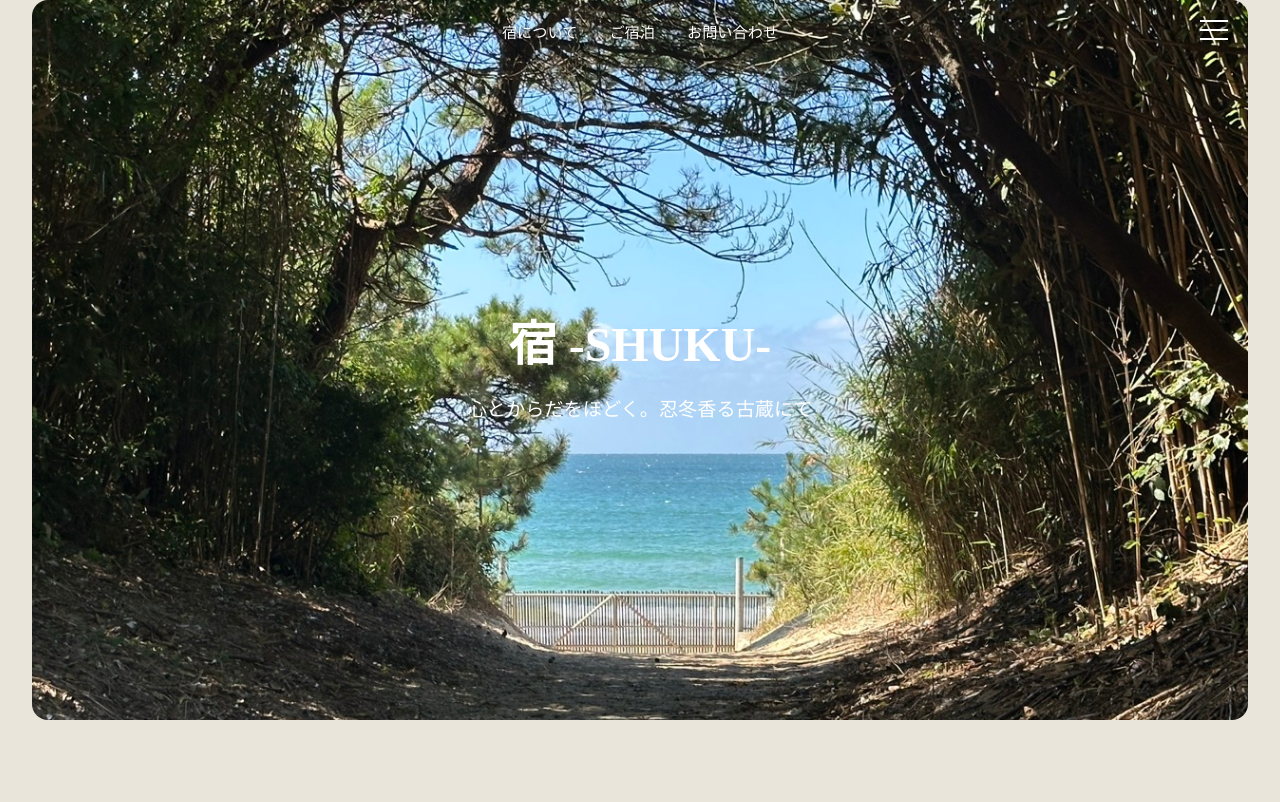
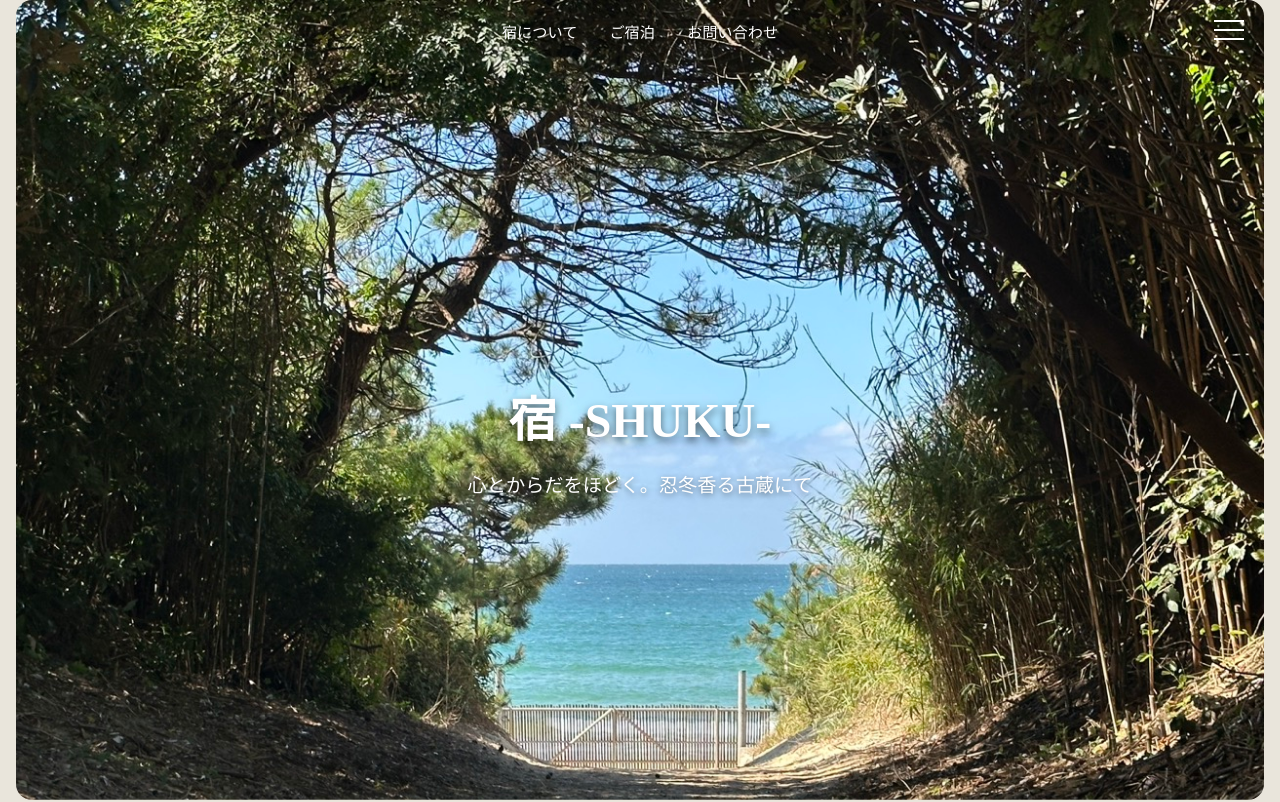
Before and after one commit to likeiga2/secret-beach-villa, a Next.js app: page / in a window 1280 px wide. Shown: the top 802 px of the page. Built offline with nearby package versions, Linux system fonts and the light colour scheme.

Commit message:
Update index.js

```diff
--- a/pages/index.js
+++ b/pages/index.js
@@ -1,22 +1,33 @@
-import { useState, useEffect } from 'react';
-import Link from 'next/link';
+import { useState, useEffect } from "react";
+import Link from "next/link";
 
 export default function Home() {
   const images = ["/IMG_5949.jpeg", "/IMG_5947.jpeg", "/IMG_5941.jpeg"];
   const [currentIndex, setCurrentIndex] = useState(0);
   const [menuOpen, setMenuOpen] = useState(false);
+  const [scrollY, setScrollY] = useState(0);
 
+  // 背景切り替え
   useEffect(() => {
     const interval = setInterval(() => {
-      setCurrentIndex(prev => (prev + 1) % images.length);
+      setCurrentIndex((prev) => (prev + 1) % images.length);
     }, 4000);
     return () => clearInterval(interval);
+  }, []);
+
+  // パララックス効果
+  useEffect(() => {
+    const handleScroll = () => setScrollY(window.scrollY);
+    window.addEventListener("scroll", handleScroll);
+    return () => window.removeEventListener("scroll", handleScroll);
   }, []);
 
   return (
     <>
       <style jsx global>{`
-        html, body, #__next {
+        html,
+        body,
+        #__next {
           margin: 0;
           padding: 0;
           background-color: #e9e5db;
@@ -26,236 +37,290 @@ export default function Home() {
           text-decoration: none !important;
           color: inherit !important;
         }
+        .menuButton:hover span {
+          transform: scale(1.1);
+          opacity: 0.8;
+        }
+        @keyframes slideIn {
+          from {
+            transform: translateX(100%);
+            opacity: 0;
+          }
+          to {
+            transform: translateX(0);
+            opacity: 1;
+          }
+        }
+        @keyframes slideOut {
+          from {
+            transform: translateX(0);
+            opacity: 1;
+          }
+          to {
+            transform: translateX(100%);
+            opacity: 0;
+          }
+        }
       `}</style>
 
       <div
         style={{
+          fontFamily: "'Noto Serif JP', serif",
           margin: 0,
-          fontFamily: "'Noto Serif JP', serif",
-          padding: '0 16px', // 両端に約1cmの余白
+          padding: "0 16px",
         }}
       >
-        <div
+        {/* ===== Hero Section ===== */}
+        <section
           style={{
-            margin: '0 auto',
-            width: '100%',
-            maxWidth: 'calc(100% - 32px)',
-            position: 'relative',
+            position: "relative",
+            height: "100vh",
+            borderRadius: "16px",
+            overflow: "hidden",
+            margin: "0 auto",
           }}
         >
-          <section
-            style={{
-              position: 'relative',
-              height: '90vh',
-              overflow: 'hidden',
-              borderRadius: '16px',
-            }}
-          >
-            {/* 背景画像（クロスフェード） */}
+          {/* 背景画像（クロスフェード＋パララックス） */}
           {images.map((src, index) => (
             <div
               key={index}
               style={{
                 backgroundImage: `url(${src})`,
-                  backgroundSize: 'cover',
-                  backgroundPosition: 'center',
-                  position: 'absolute',
+                backgroundSize: "cover",
+                backgroundPosition: `center ${scrollY * 0.3}px`,
+                position: "absolute",
                 inset: 0,
                 opacity: currentIndex === index ? 1 : 0,
-                  transition: 'opacity 1s ease-in-out',
+                transition: "opacity 1.2s ease-in-out",
+                willChange: "transform, opacity",
               }}
             />
           ))}
 
-            {/* 上部メニュー */}
+          {/* ナビゲーションメニュー */}
           <nav
             style={{
-                position: 'absolute',
-                top: '20px',
-                left: '50%',
-                transform: 'translateX(-50%)',
+              position: "absolute",
+              top: "20px",
+              left: "50%",
+              transform: "translateX(-50%)",
               zIndex: 3,
-                display: 'flex',
-                gap: '2rem',
-                fontSize: '0.95rem',
-                color: '#fff',
-                textShadow: '0 1px 3px rgba(0,0,0,0.6)',
+              display: "flex",
+              gap: "2rem",
+              color: "#fff",
+              textShadow: "0 2px 4px rgba(0,0,0,0.5)",
+              fontSize: "0.95rem",
             }}
           >
             <Link href="/about">
-                <span style={{ color: '#fff', cursor: 'pointer' }}>宿について</span>
+              <span style={{ color: "#fff", cursor: "pointer" }}>宿について</span>
             </Link>
             <Link href="/stay">
-                <span style={{ color: '#fff', cursor: 'pointer' }}>ご宿泊</span>
+              <span style={{ color: "#fff", cursor: "pointer" }}>ご宿泊</span>
             </Link>
             <Link href="/contact">
-                <span style={{ color: '#fff', cursor: 'pointer' }}>お問い合わせ</span>
+              <span style={{ color: "#fff", cursor: "pointer" }}>お問い合わせ</span>
             </Link>
           </nav>
 
-            {/* キャッチコピー */}
+          {/* ハンバーガーメニュー */}
           <div
-              style={{
-                position: 'relative',
-                zIndex: 2,
-                textAlign: 'center',
-                color: '#fff',
-                top: '45%',
-                transform: 'translateY(-50%)',
-              }}
-            >
-              <h1 style={{ fontSize: '3rem', marginBottom: '1rem' }}>宿 -SHUKU-</h1>
-              <p style={{ fontSize: '1.2rem' }}>心とからだをほどく。忍冬香る古蔵にて</p>
-            </div>
-
-            {/* ハンバーガーメニュー（モバイル用） */}
-            <div
+            className="menuButton"
             onClick={() => setMenuOpen(true)}
             style={{
-                position: 'absolute',
-                top: '20px',
-                right: '20px',
-                width: '28px',
-                height: '20px',
-                cursor: 'pointer',
+              position: "absolute",
+              top: "20px",
+              right: "20px",
+              width: "30px",
+              height: "20px",
+              cursor: "pointer",
               zIndex: 4,
-                display: 'flex',
-                flexDirection: 'column',
-                justifyContent: 'space-between',
+              display: "flex",
+              flexDirection: "column",
+              justifyContent: "space-between",
+              transition: "all 0.3s ease",
             }}
           >
             <span
               style={{
-                  display: 'block',
-                  height: '2px',
-                  backgroundColor: '#fff',
-                  transition: 'transform 0.3s',
-                  transform: menuOpen ? 'rotate(45deg) translateY(8px)' : 'none',
+                display: "block",
+                height: "2px",
+                backgroundColor: "#fff",
+                transition: "all 0.3s",
+                transform: menuOpen ? "rotate(45deg) translateY(8px)" : "none",
               }}
             />
             <span
               style={{
-                  display: 'block',
-                  height: '2px',
-                  backgroundColor: '#fff',
-                  transition: 'opacity 0.3s',
+                display: "block",
+                height: "2px",
+                backgroundColor: "#fff",
+                transition: "opacity 0.3s",
                 opacity: menuOpen ? 0 : 1,
               }}
             />
             <span
               style={{
-                  display: 'block',
-                  height: '2px',
-                  backgroundColor: '#fff',
-                  transition: 'transform 0.3s',
-                  transform: menuOpen ? 'rotate(-45deg) translateY(-8px)' : 'none',
+                display: "block",
+                height: "2px",
+                backgroundColor: "#fff",
+                transition: "all 0.3s",
+                transform: menuOpen ? "rotate(-45deg) translateY(-8px)" : "none",
               }}
             />
+          </div>
+
+          {/* メインテキスト */}
+          <div
+            style={{
+              position: "relative",
+              zIndex: 2,
+              textAlign: "center",
+              color: "#fff",
+              top: "50%",
+              transform: "translateY(-50%)",
+            }}
+          >
+            <h1
+              style={{
+                fontSize: "3rem",
+                marginBottom: "1rem",
+                textShadow: "0 4px 8px rgba(0,0,0,0.6)",
+              }}
+            >
+              宿 -SHUKU-
+            </h1>
+            <p
+              style={{
+                fontSize: "1.2rem",
+                textShadow: "0 2px 6px rgba(0,0,0,0.5)",
+              }}
+            >
+              心とからだをほどく。忍冬香る古蔵にて
+            </p>
           </div>
 
           {/* スライドメニュー */}
           {menuOpen && (
             <>
+              {/* 背景のブラー */}
               <div
                 onClick={() => setMenuOpen(false)}
                 style={{
-                    position: 'fixed',
+                  position: "fixed",
                   top: 0,
                   left: 0,
-                    width: '100%',
-                    height: '100%',
-                    backdropFilter: 'blur(6px)',
-                    backgroundColor: 'rgba(0,0,0,0.6)',
+                  width: "100%",
+                  height: "100%",
+                  backdropFilter: "blur(6px)",
+                  backgroundColor: "rgba(0,0,0,0.6)",
                   zIndex: 10,
+                  animation: "fadeIn 0.3s ease-in-out",
                 }}
               />
+              {/* スライドパネル */}
               <div
                 style={{
-                    position: 'fixed',
+                  position: "fixed",
                   top: 0,
                   right: 0,
-                    width: '60%',
-                    maxWidth: '420px',
-                    height: '100%',
-                    backgroundColor: '#f4f1ec',
-                    color: '#333',
-                    padding: '3rem 2rem',
+                  width: "60%",
+                  maxWidth: "420px",
+                  height: "100%",
+                  backgroundColor: "#f4f1ec",
+                  color: "#333",
+                  padding: "3rem 2rem",
                   zIndex: 11,
-                    transform: menuOpen ? 'translateX(0)' : 'translateX(100%)',
-                    transition: 'transform 0.4s ease',
+                  animation: menuOpen ? "slideIn 0.4s ease forwards" : "slideOut 0.4s ease forwards",
                 }}
               >
                 <div
                   onClick={() => setMenuOpen(false)}
                   style={{
-                      position: 'absolute',
-                      top: '20px',
-                      right: '20px',
-                      width: '24px',
-                      height: '24px',
-                      cursor: 'pointer',
+                    position: "absolute",
+                    top: "20px",
+                    right: "20px",
+                    width: "24px",
+                    height: "24px",
+                    cursor: "pointer",
                   }}
                 >
                   <span
                     style={{
-                        position: 'absolute',
-                        top: '50%',
+                      position: "absolute",
+                      top: "50%",
                       left: 0,
-                        width: '100%',
-                        height: '2px',
-                        backgroundColor: '#333',
-                        transform: 'rotate(45deg)',
+                      width: "100%",
+                      height: "2px",
+                      backgroundColor: "#333",
+                      transform: "rotate(45deg)",
                     }}
                   />
                   <span
                     style={{
-                        position: 'absolute',
-                        top: '50%',
+                      position: "absolute",
+                      top: "50%",
                       left: 0,
-                        width: '100%',
-                        height: '2px',
-                        backgroundColor: '#333',
-                        transform: 'rotate(-45deg)',
+                      width: "100%",
+                      height: "2px",
+                      backgroundColor: "#333",
+                      transform: "rotate(-45deg)",
                     }}
                   />
                 </div>
-                  <Link href="/about"><span style={{ display: 'block', margin: '1rem 0', fontSize: '1.5rem' }}>宿について</span></Link>
-                  <Link href="/stay"><span style={{ display: 'block', margin: '1rem 0', fontSize: '1.5rem' }}>ご宿泊</span></Link>
-                  <Link href="/contact"><span style={{ display: 'block', margin: '1rem 0', fontSize: '1.5rem' }}>お問い合わせ</span></Link>
+
+                <Link href="/about">
+                  <span style={{ display: "block", margin: "1rem 0", fontSize: "1.5rem" }}>宿について</span>
+                </Link>
+                <Link href="/stay">
+                  <span style={{ display: "block", margin: "1rem 0", fontSize: "1.5rem" }}>ご宿泊</span>
+                </Link>
+                <Link href="/contact">
+                  <span style={{ display: "block", margin: "1rem 0", fontSize: "1.5rem" }}>お問い合わせ</span>
+                </Link>
               </div>
             </>
           )}
         </section>
-        </div>
 
-        {/* 下層セクション */}
-        <section id="about" style={{ padding: '6rem 1rem', maxWidth: '800px', margin: '0 auto' }}>
-          <h2 style={{ fontSize: '2rem', marginBottom: '1rem' }}>宿について</h2>
+        {/* 下層コンテンツ */}
+        <section id="about" style={{ padding: "6rem 1rem", maxWidth: "800px", margin: "0 auto" }}>
+          <h2 style={{ fontSize: "2rem", marginBottom: "1rem" }}>宿について</h2>
           <p style={{ lineHeight: 1.8 }}>
             当施設は古民家をリノベーションし、木の温もりとモダンなデザインを融合させた隠れ宿です。
           </p>
         </section>
 
-        <section id="booking" style={{ padding: '6rem 1rem', textAlign: 'center', backgroundColor: '#f8f8f8' }}>
-          <h2 style={{ fontSize: '2rem', marginBottom: '1rem' }}>ご宿泊</h2>
-          <div style={{ display: 'flex', justifyContent: 'center', gap: '1rem', flexWrap: 'wrap' }}>
+        <section id="booking" style={{ padding: "6rem 1rem", textAlign: "center", backgroundColor: "#f8f8f8" }}>
+          <h2 style={{ fontSize: "2rem", marginBottom: "1rem" }}>ご宿泊</h2>
+          <div style={{ display: "flex", justifyContent: "center", gap: "1rem", flexWrap: "wrap" }}>
             <div>
-              <label htmlFor="checkin">チェックイン</label><br />
-              <input id="checkin" type="date" style={{ padding: '0.5rem', borderRadius: '0.25rem', border: '1px solid #ccc' }} />
+              <label htmlFor="checkin">チェックイン</label>
+              <br />
+              <input
+                id="checkin"
+                type="date"
+                style={{ padding: "0.5rem", borderRadius: "0.25rem", border: "1px solid #ccc" }}
+              />
             </div>
             <div>
-              <label htmlFor="checkout">チェックアウト</label><br />
-              <input id="checkout" type="date" style={{ padding: '0.5rem', borderRadius: '0.25rem', border: '1px solid #ccc' }} />
+              <label htmlFor="checkout">チェックアウト</label>
+              <br />
+              <input
+                id="checkout"
+                type="date"
+                style={{ padding: "0.5rem", borderRadius: "0.25rem", border: "1px solid #ccc" }}
+              />
             </div>
           </div>
         </section>
 
-        <section id="contact" style={{ padding: '6rem 1rem', textAlign: 'center' }}>
-          <h2 style={{ fontSize: '2rem', marginBottom: '1rem' }}>お問い合わせ</h2>
+        <section id="contact" style={{ padding: "6rem 1rem", textAlign: "center" }}>
+          <h2 style={{ fontSize: "2rem", marginBottom: "1rem" }}>お問い合わせ</h2>
           <p>ご質問などございましたらお気軽にお問い合わせください。</p>
         </section>
 
-        <footer style={{ textAlign: 'center', padding: '1rem', backgroundColor: '#000', color: '#fff' }}>
+        <footer style={{ textAlign: "center", padding: "1rem", backgroundColor: "#000", color: "#fff" }}>
           © {new Date().getFullYear()} Secret Beach Villa Fukutsu
         </footer>
       </div>
```
Lines whose indentation alone changed are shown as unchanged.
